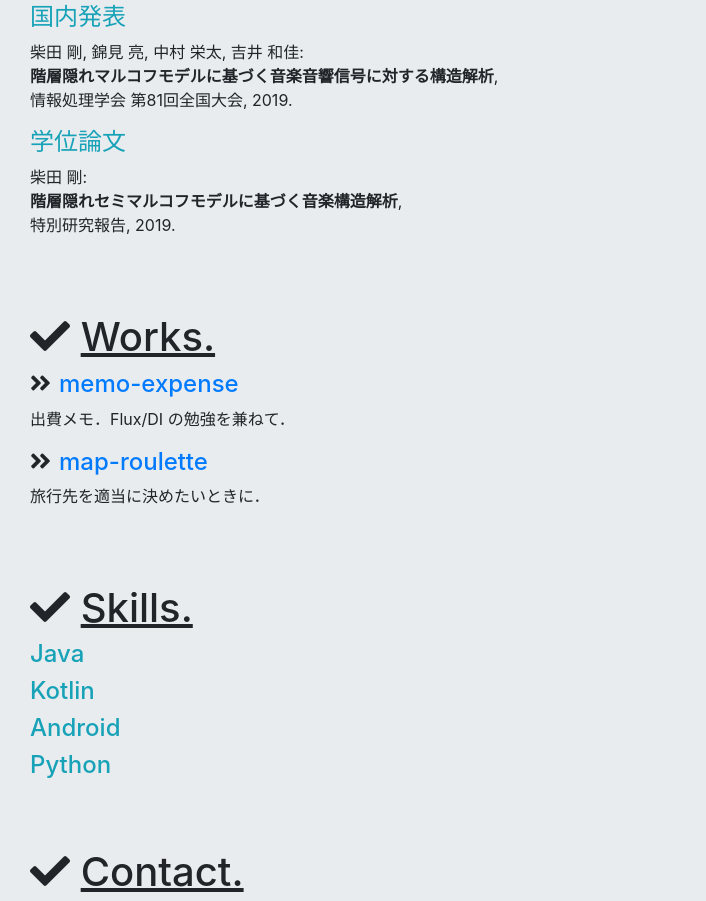
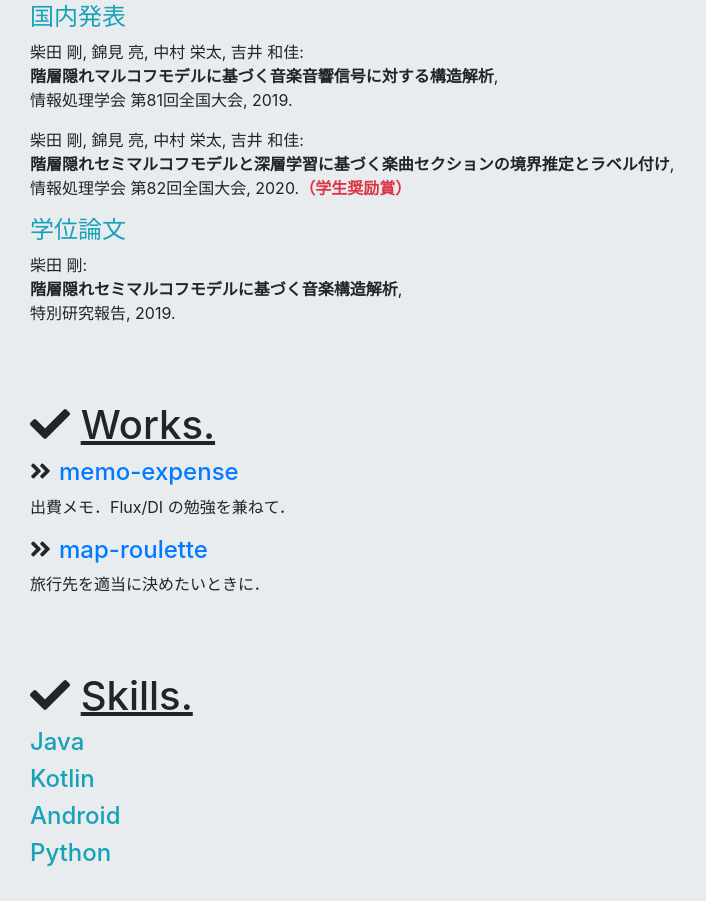
Before and after one commit to go-shibata/go-shibata.github.io, a plain HTML site: page index.html in a window 1280 px wide. Shown: the part 1898-2799 px from the top of the page, without its empty margins (0-706 px from the left). Drawn offline with nearby package versions, Linux system fonts and the light colour scheme.

Commit message:
Update: add publications

```diff
--- a/index.html
+++ b/index.html
@@ -137,6 +137,11 @@
                 <b>階層隠れマルコフモデルに基づく音楽音響信号に対する構造解析</b>,<br>
                 情報処理学会 第81回全国大会, 2019.
             </p>
+            <p>
+                柴田 剛, 錦見 亮, 中村 栄太, 吉井 和佳:<br>
+                <b>階層隠れセミマルコフモデルと深層学習に基づく楽曲セクションの境界推定とラベル付け</b>,<br>
+                情報処理学会 第82回全国大会, 2020.<b class="text-danger">（学生奨励賞）</b>
+            </p>
             <h4 class="text-info">学位論文</h4>
             <p>
                 柴田 剛:<br>
```
